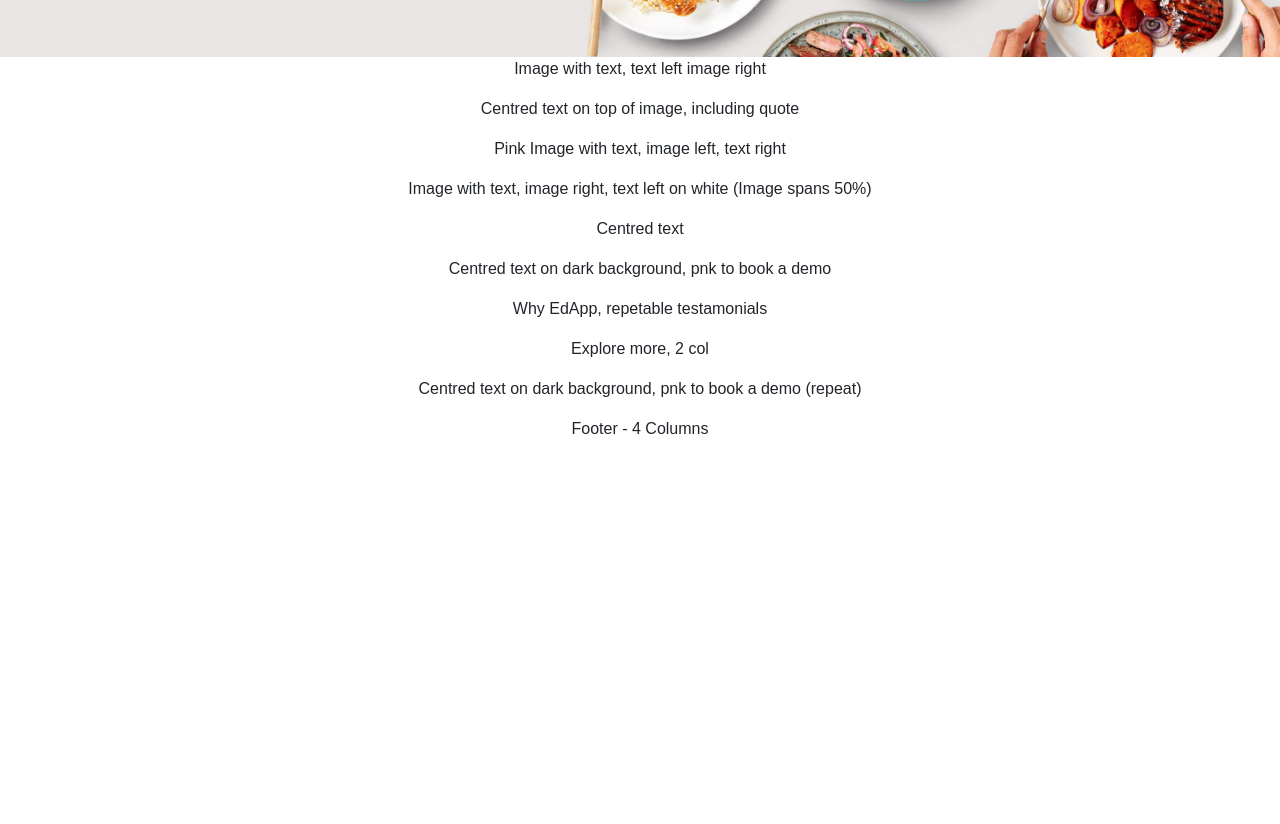
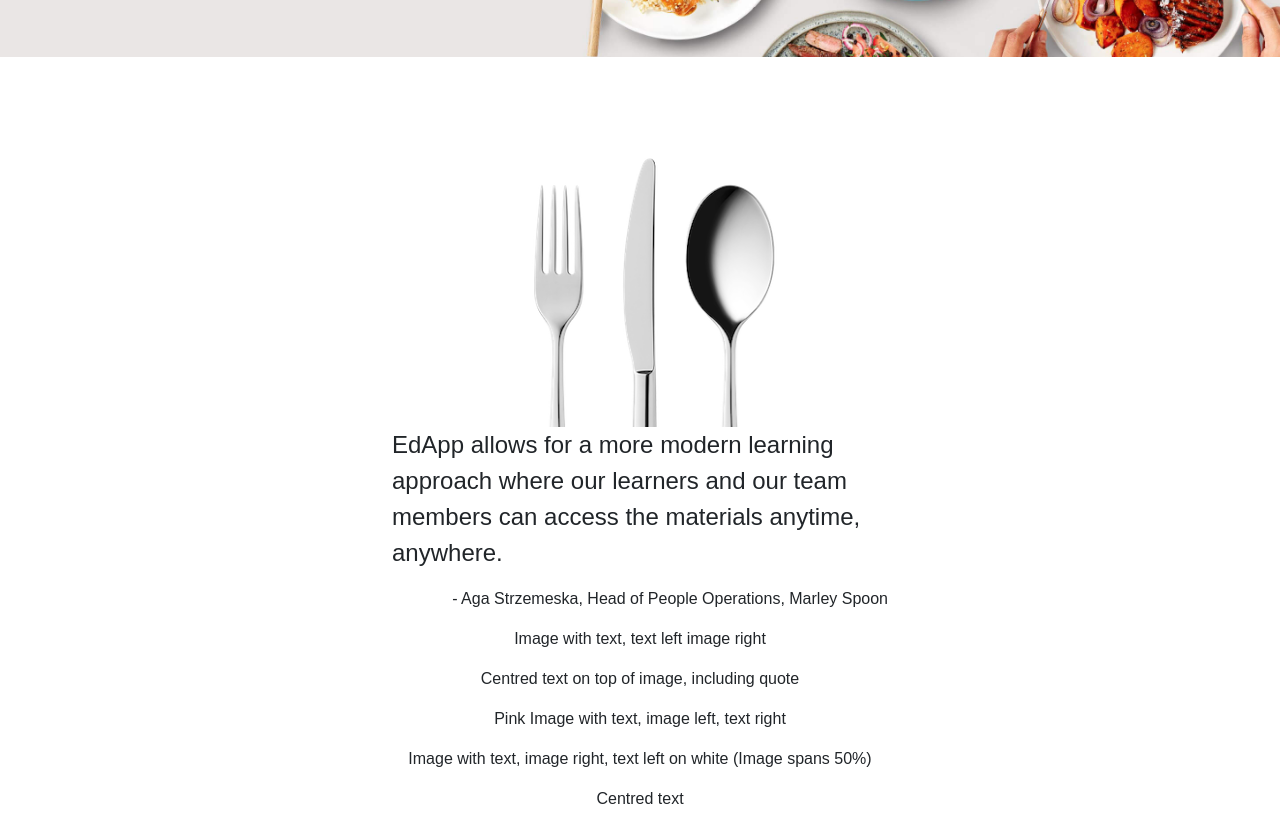
Before and after one commit to nils-vanderwerf/edapp-assignment, a Next.js app: page / in a window 1280 px wide. Shown: the part 2040-2864 px from the top of the page. Before the commit the page ends 2497 px from the top, so only its background shows below. Built offline with nearby package versions, Linux system fonts and the light colour scheme.

Commit message:
Centred image, text component

```diff
--- /dev/null
+++ b/components/CenteredTextContent.tsx
@@ -0,0 +1,24 @@
+import React, { FC } from "react";
+
+interface ImageContentProps {
+  image: string;
+  content: JSX.Element;
+  alt: string;
+}
+
+const CenteredTextContent: FC<ImageContentProps> = ({
+  image,
+  alt,
+  content
+}) => {
+  return (
+    <>
+      <div className="container">
+        <img src={image} alt={alt} />
+        {content}
+      </div>
+    </>
+  );
+};
+
+export default CenteredTextContent;
--- a/pages/index.tsx
+++ b/pages/index.tsx
@@ -6,11 +6,12 @@ import BannerImage from "../styled-components/BannerImage";
 import TopTitleComponent from "../components/TopTitleComponent";
 import TitleSection from "../styled-components/TitleSection";
 import Gap from "../styled-components/Gap";
-import BannerTextImageComponent from "../components/BannerTextImageConponent";
+import BannerTextImageComponent from "../components/BannerTextImageComponent";
 import BannerWithTextLeftStyles from "../styled-components/BannerWithTextLeftStyles";
 import BannerWithTextRightStyles from "../styled-components/BannerWithTextRightStyles";
 import VideoStyles from "../styled-components/VideoStyles";
-
+import CenteredTextContent from "../components/CenteredTextContent";
+import CenteredTextStyles from "../styled-components/CentredTextStyles";
 import BannerSlice from "../slices/BannerSlice";
 import EmbeddedVideo from "../components/EmbeddedVideo";
 
@@ -49,6 +50,19 @@ const contentSections = [
         </p>
       </div>
     )
+  },
+  {
+    content: (
+      <figure>
+        <blockquote className="text-lg">
+          EdApp allows for a more modern learning approach where our learners
+          and our team members can access the materials anytime, anywhere.
+        </blockquote>
+        <figcaption>
+          - Aga Strzemeska, Head of People Operations, Marley Spoon
+        </figcaption>
+      </figure>
+    )
   }
 ];
 export default function Home() {
@@ -86,6 +100,14 @@ export default function Home() {
           <BannerTextImageComponent content={contentSections[1].content} />
         </div>
       </BannerWithTextLeftStyles>
+      <Gap />
+      <CenteredTextStyles>
+        <CenteredTextContent
+          image="images/cutlery.png"
+          alt="cutlery"
+          content={contentSections[2].content}
+        />
+      </CenteredTextStyles>
       <p>Image with text, text left image right</p>
       <p>Centred text on top of image, including quote</p>
       <p>Pink Image with text, image left, text right</p>
--- a/styled-components/BannerImage.ts
+++ b/styled-components/BannerImage.ts
@@ -21,7 +21,7 @@ const BannerImage = styled.div<StyledImageProps>`
       align-items: center;
     }
   }
-  @media (min-width: 576px) {
+  @media (max-width: 576px) {
     .container,
     .container-sm {
       max-width: 100%;
--- /dev/null
+++ b/styled-components/CentredTextStyles.ts
@@ -0,0 +1,21 @@
+import styled from "@emotion/styled";
+
+const CenteredTextStyles = styled.div`
+  margin: auto;
+  & figcaption {
+    text-align: right;
+  }
+  & img {
+    max-width: 100%;
+  }
+
+  & .text-lg {
+    font-size: 24px;
+  }
+  @media all and (min-width: 720px) {
+    width: 100%;
+    max-width: 520px;
+  }
+`;
+
+export default CenteredTextStyles;
--- a/styles/globals.css
+++ b/styles/globals.css
@@ -11,6 +11,10 @@ a {
   text-decoration: none;
 }
 
+blockquote.text-lg {
+  font-size: 24px;
+}
+
 * {
   box-sizing: border-box;
 }
```
Also changed, not shown: styles/Home.module.css (deleted, +0 -117 lines), components/BannerTextImageComponent.tsx (renamed from components/BannerTextImageConponent.tsx), public/images/cutlery.png (added).
